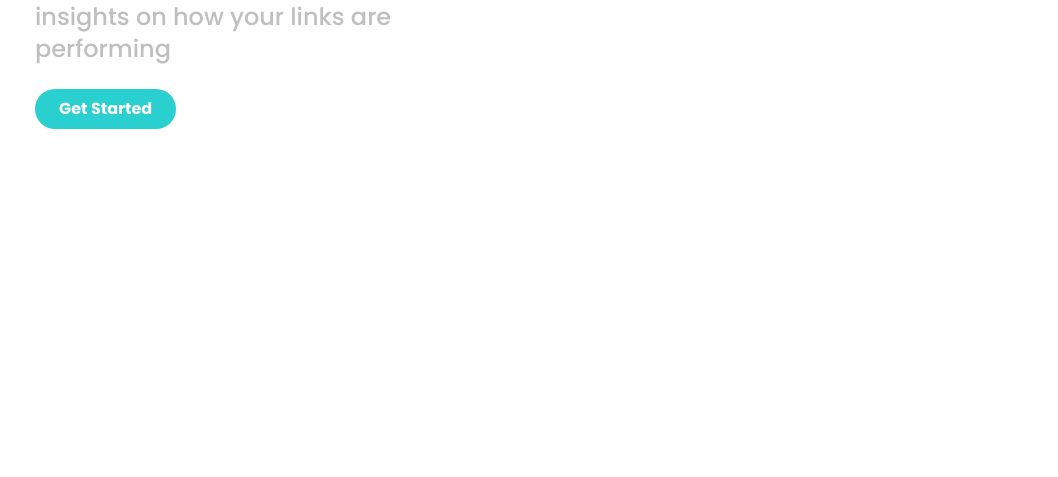
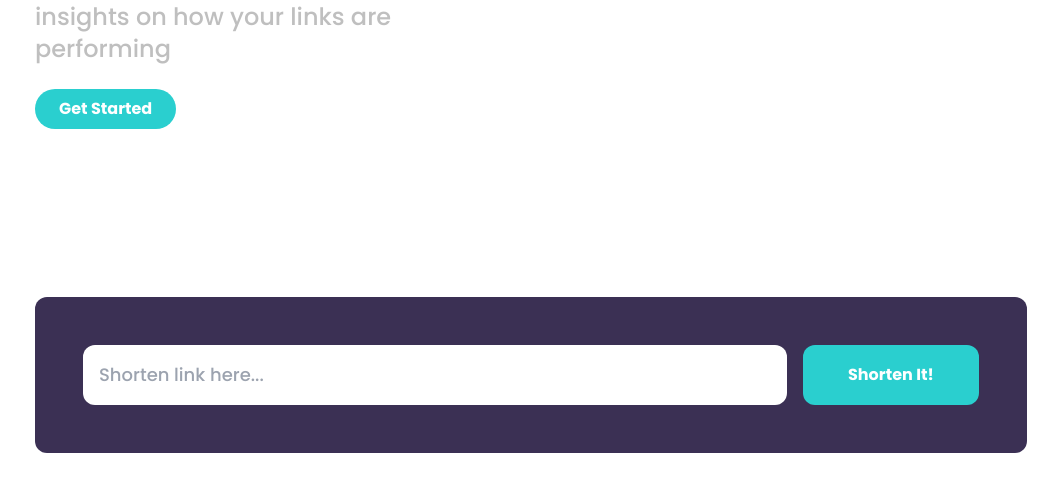
Before and after one commit to krystiano13/url_shortener, an Astro site in the folder client/: page / in a window 1280 px wide. Shown: the part 696-1173 px from the top of the page, without its empty margins (109-1167 px from the left). Before the commit the page ends 873 px from the top, so only its background shows below. Built offline with nearby package versions, Linux system fonts and the light colour scheme; Astro itself is replaced by a stand-in of ours.

Commit message:
create structure of form component

```diff
--- a/client/package.json
+++ b/client/package.json
@@ -17,5 +17,9 @@
     "preact": "^10.19.3",
     "tailwindcss": "^3.4.1",
     "typescript": "^5.3.3"
+  },
+  "overrides": {
+    "react": "npm:@preact/compat@latest",
+    "react-dom": "npm:@preact/compat@latest"
   }
 }
--- a/client/src/pages/index.astro
+++ b/client/src/pages/index.astro
@@ -1,8 +1,10 @@
 ---
 import Layout from '../partials/Layout.astro';
 import Hero from '../partials/Hero.astro';
+import {Form} from "../partials/Form/Form";
 ---
 
 <Layout>
     <Hero />
+    <Form />
 </Layout>
--- /dev/null
+++ b/client/src/partials/Form/Form.css
@@ -0,0 +1,11 @@
+form {
+    background-color: var(--dark-violet);
+}
+
+#btn {
+    background-color: var(--cyan);
+}
+
+#btn:hover {
+    background-color: #1ce0e0;
+}
--- /dev/null
+++ b/client/src/partials/Form/Form.tsx
@@ -0,0 +1,17 @@
+import './Form.css';
+export function Form() {
+    return (
+        <section className="w-full p-6 lg:pr-36 lg:pl-36 flex justify-center items-center mt-24">
+            <form className="w-full p-12 flex gap-4 justify-center rounded-xl">
+                <input className="w-[80%] p-4 outline-none rounded-xl text-lg font-small" type="text" placeholder="Shorten link here..." />
+                <button
+                    id="btn"
+                    className="w-[20%] p-4 text-white font-big rounded-xl cursor-pointer transition-colors"
+                    type="submit"
+                >
+                    Shorten It!
+                </button>
+            </form>
+        </section>
+    )
+}
```
